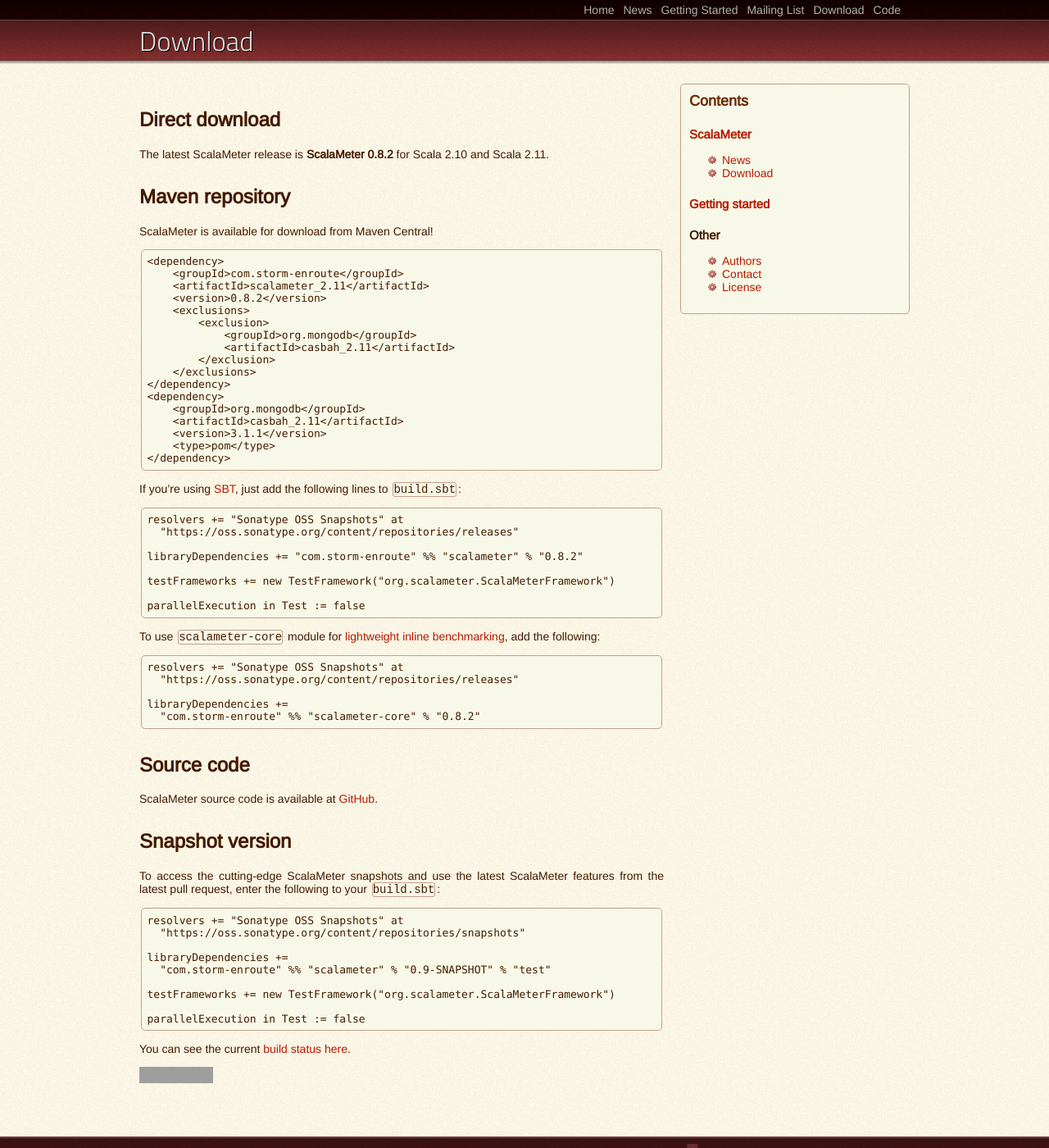
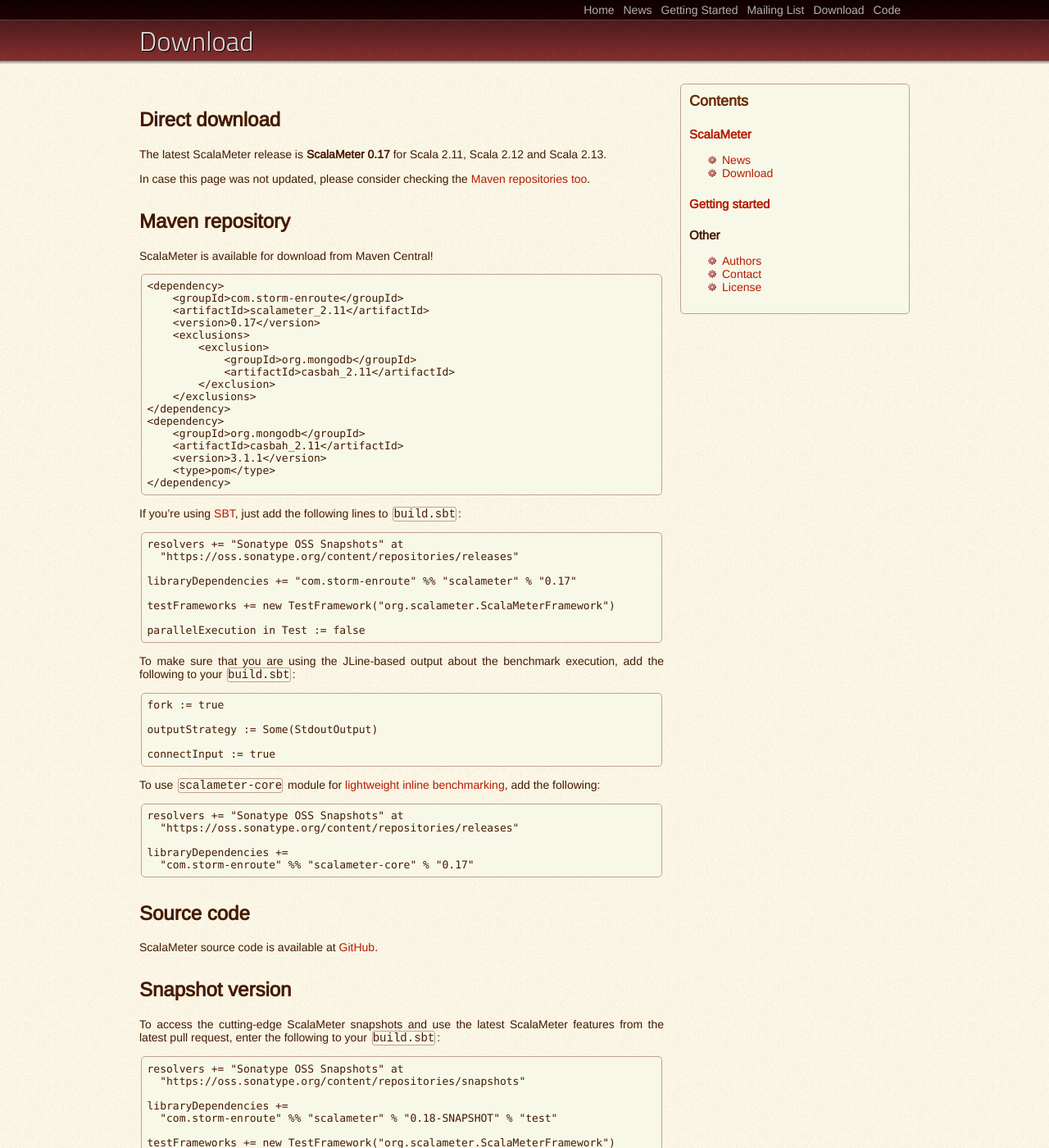
Before and after one commit to scalameter/scalameter.github.com, a Jekyll site: the page built from home/download.md, in a window 1280 px wide and 1400 px high. Shown: the whole window at 82% size. Built offline with Jekyll 4.4.1, drawn with Linux system fonts in a browser that asks for light colours; some of the changed text lies outside the part shown; grey boxes are pictures that could not be loaded.

Commit message:
Update download.md

```diff
--- a/home/download.md
+++ b/home/download.md
@@ -7,7 +7,9 @@ permalink: /home/download/index.html
 
 ## Direct download
 
-The latest ScalaMeter release is **ScalaMeter 0.8.2** for Scala 2.10 and Scala 2.11.
+The latest ScalaMeter release is **ScalaMeter 0.17** for Scala 2.11, Scala 2.12 and Scala 2.13.
+
+In case this page was not updated, please consider checking the [Maven repositories too]().
 
 
 ## Maven repository
@@ -18,7 +20,7 @@ ScalaMeter is available for download from Maven Central!
 <dependency>
     <groupId>com.storm-enroute</groupId>
     <artifactId>scalameter_2.11</artifactId>
-    <version>0.8.2</version>
+    <version>0.17</version>
     <exclusions>
         <exclusion>
             <groupId>org.mongodb</groupId>
@@ -40,11 +42,20 @@ just add the following lines to `build.sbt`:
     resolvers += "Sonatype OSS Snapshots" at
       "https://oss.sonatype.org/content/repositories/releases"
 
-    libraryDependencies += "com.storm-enroute" %% "scalameter" % "0.8.2"
+    libraryDependencies += "com.storm-enroute" %% "scalameter" % "0.17"
 
     testFrameworks += new TestFramework("org.scalameter.ScalaMeterFramework")
 
     parallelExecution in Test := false
+
+To make sure that you are using the JLine-based output about the benchmark execution,
+add the following to your `build.sbt`:
+
+    fork := true
+
+    outputStrategy := Some(StdoutOutput)
+
+    connectInput := true
 
 To use `scalameter-core` module for
 [lightweight inline benchmarking](/home/gettingstarted/0.7/inline/), add the following:
@@ -53,7 +64,7 @@ To use `scalameter-core` module for
       "https://oss.sonatype.org/content/repositories/releases"
 
     libraryDependencies +=
-      "com.storm-enroute" %% "scalameter-core" % "0.8.2"
+      "com.storm-enroute" %% "scalameter-core" % "0.17"
 
 
 ## Source code
@@ -72,7 +83,7 @@ enter the following to your `build.sbt`:
       "https://oss.sonatype.org/content/repositories/snapshots"
 
     libraryDependencies +=
-      "com.storm-enroute" %% "scalameter" % "0.9-SNAPSHOT" % "test"
+      "com.storm-enroute" %% "scalameter" % "0.18-SNAPSHOT" % "test"
 
     testFrameworks += new TestFramework("org.scalameter.ScalaMeterFramework")
 
```
